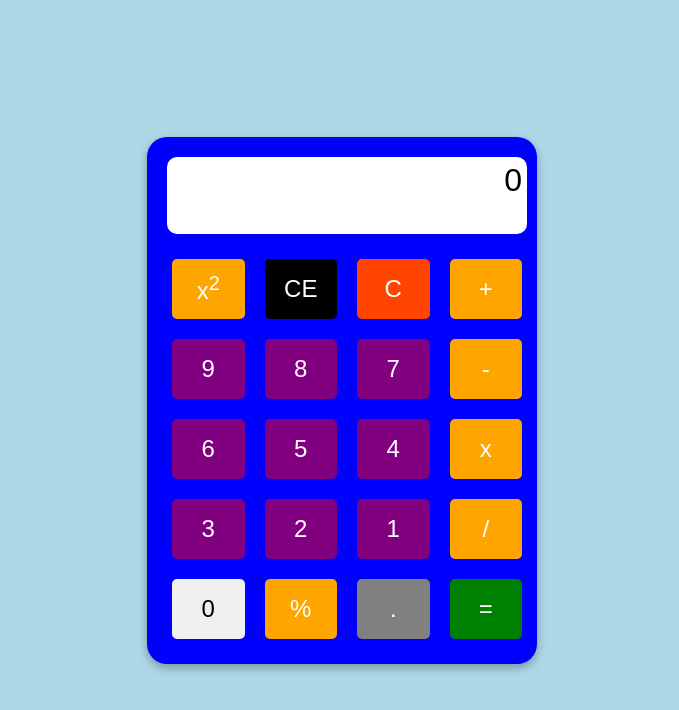
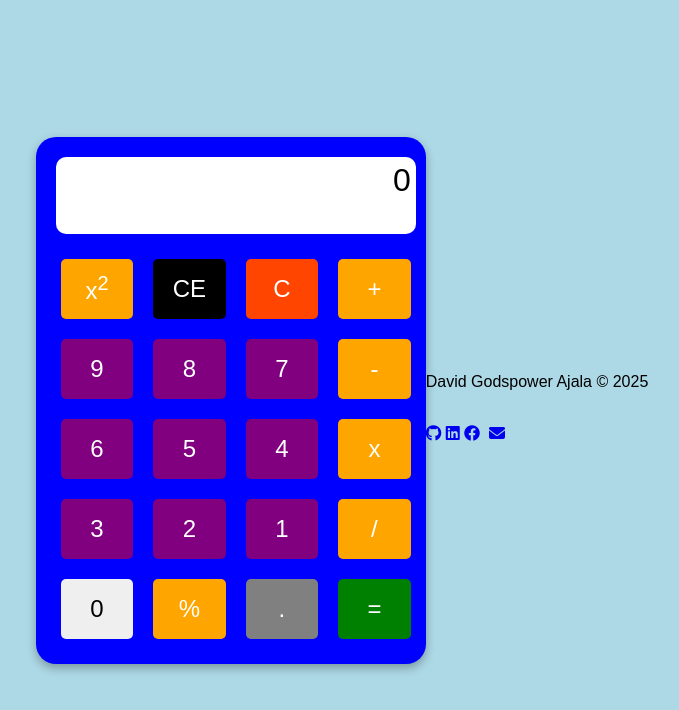
Before and after one commit to David-Godspower/online-calculator, a plain HTML site: page index.html in a window 1280 px wide. Shown: the whole page, without its empty margins (298-977 px from the left). Drawn offline with Linux system fonts and the light colour scheme.

Commit message:
Update index.html

```diff
--- a/index.html
+++ b/index.html
@@ -5,8 +5,12 @@
     <meta name="viewport" content="width=device-width, initial-scale=1.0">
     <title>An Online Calculator</title>
     <link rel="stylesheet" href="styles.css">
+    <link rel ="icon" type="img/png" href="calculator.png">
+    <!-- Font Awesome -->
+<link rel="stylesheet" href="https://cdnjs.cloudflare.com/ajax/libs/font-awesome/6.4.0/css/all.min.css">
 </head>
 <body>
+    <main>
         <div class="calculator">
             <div class="display">0</div> <button class="power">x<sup>2</sup></button>
             <button class="clear">CE</button>
@@ -30,6 +34,15 @@
             <button class="equal">=</button>
 
         </div>
+    </main>
+     <footer>
+        <p>David Godspower Ajala &copy 2025</p><br>
+            <a href="https://github.com/david-godspower" target="_blank"><i class="fab fa-github icons" id="github"></i></a>
+            <a href="https://www.linkedin.com/in/david-ajala-a93b862a1/" target="_blank"><i class="fab fa-linkedin icons" id="linkedin"></i></a>
+            <a href="https://web.facebook.com/facebook.comDavidGodpowerAjalaGP/" target="_blank"><i class="fab fa-facebook icons" id="facebook"></i></a>
+            <a href="https://x.com/ajala28981" target="_blank"><i class="fab fa-x-twitter icons" id="x"></i></a>
+            <a href="mailto:ajaladavid11@gmail.com" target="_blank"><i class="fas fa-envelope icons" id="gmail"></i></a>
+    </footer>
     <script src="script.js"></script>
 </body>
 </html>
```
Lines whose indentation alone changed are shown as unchanged.
